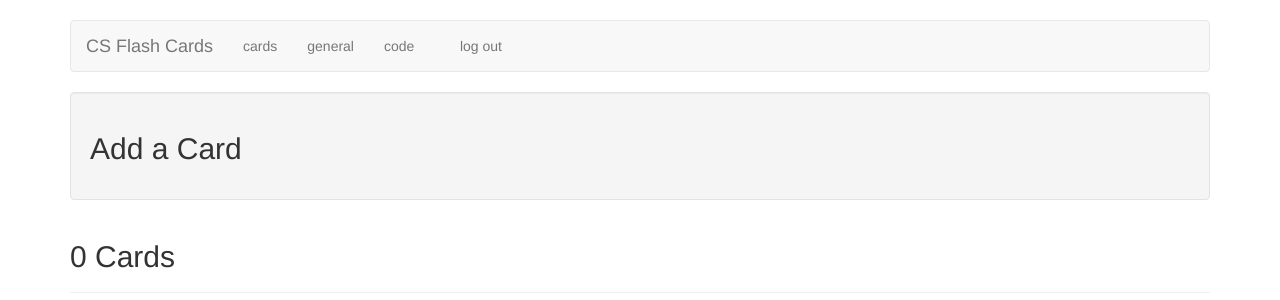
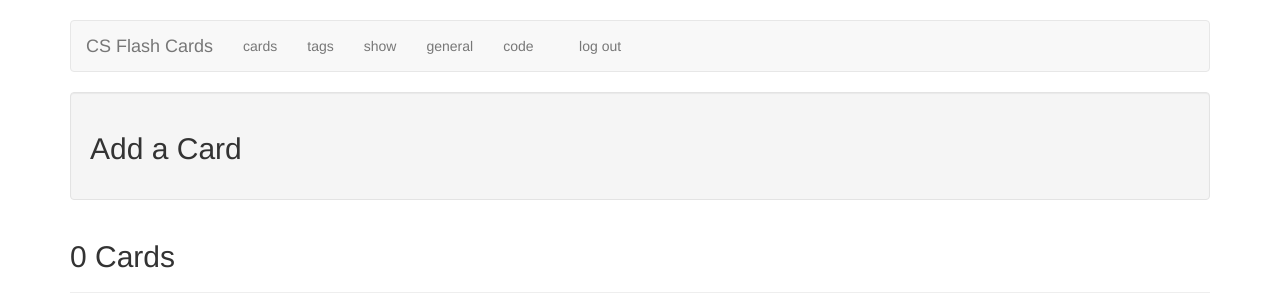
Before and after one commit to jupiter0913/flash-cards, a Flask app: page /cards in a window 1280 px wide. Shown: the top 300 px of the page. Run offline with Flask 2, Linux system fonts and the light colour scheme; the visitor is signed in with stand-in values (Sample User, id 1); data that the repository does not hold is empty; some libraries are stand-ins or nearby versions.

Commit message:
Update layout link to page tags and show cards

```diff
--- a/templates/layout.html
+++ b/templates/layout.html
@@ -24,6 +24,8 @@
                                 <li><a href="{{ url_for('login') }}">log in</a></li>
                             {% else %}
                                 <li><a href="{{ url_for('cards') }}">cards</a></li>
+                                <li><a href="{{ url_for('tags') }}">tags</a></li>
+                                <li><a href="{{ url_for('show') }}">show</a></li>
                                 <li><a href="{{ url_for('general') }}">general</a></li>
                                 <li><a href="{{ url_for('code') }}">code</a></li>
                                 <li>&nbsp;&nbsp;&nbsp;&nbsp;</li>
```
